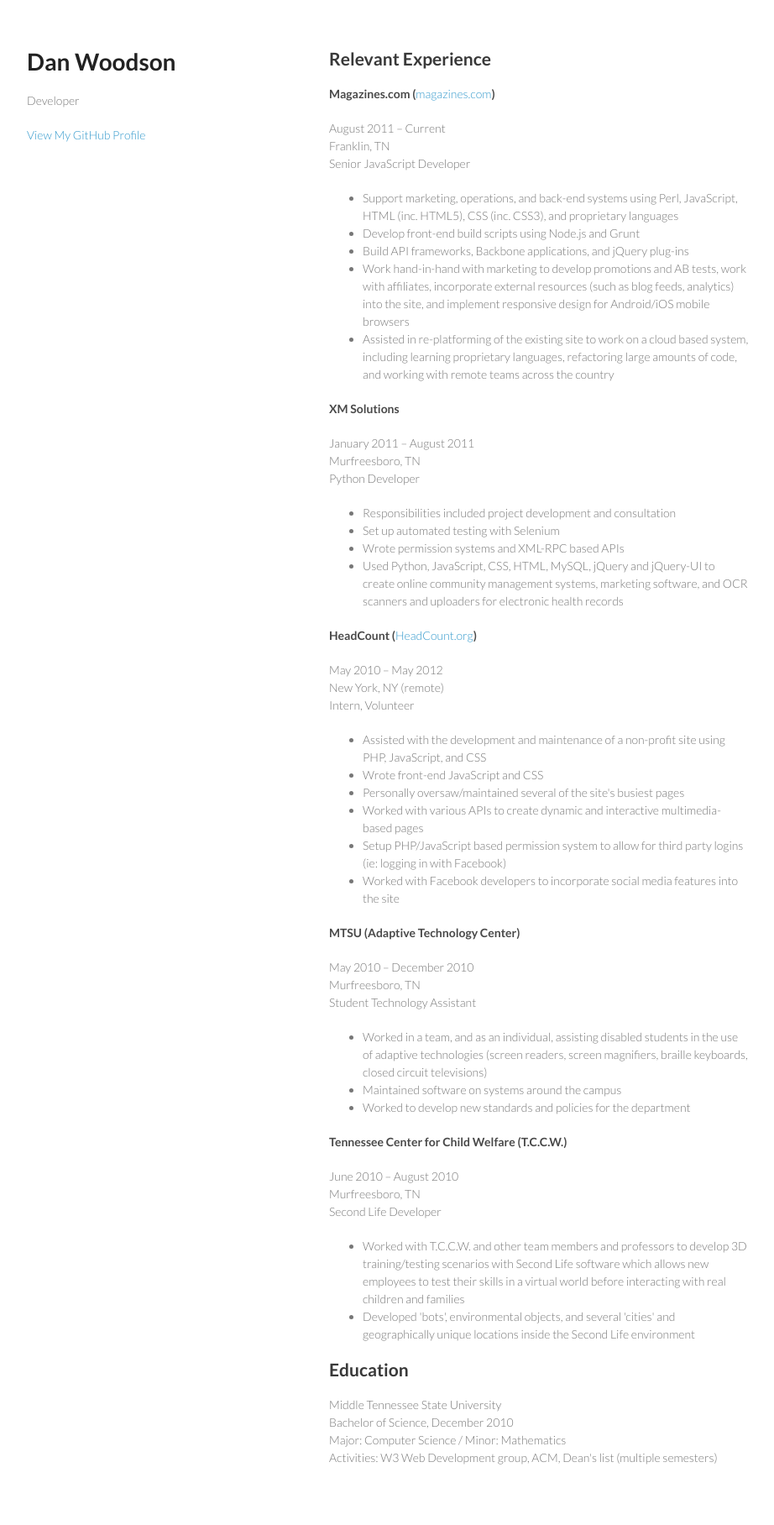
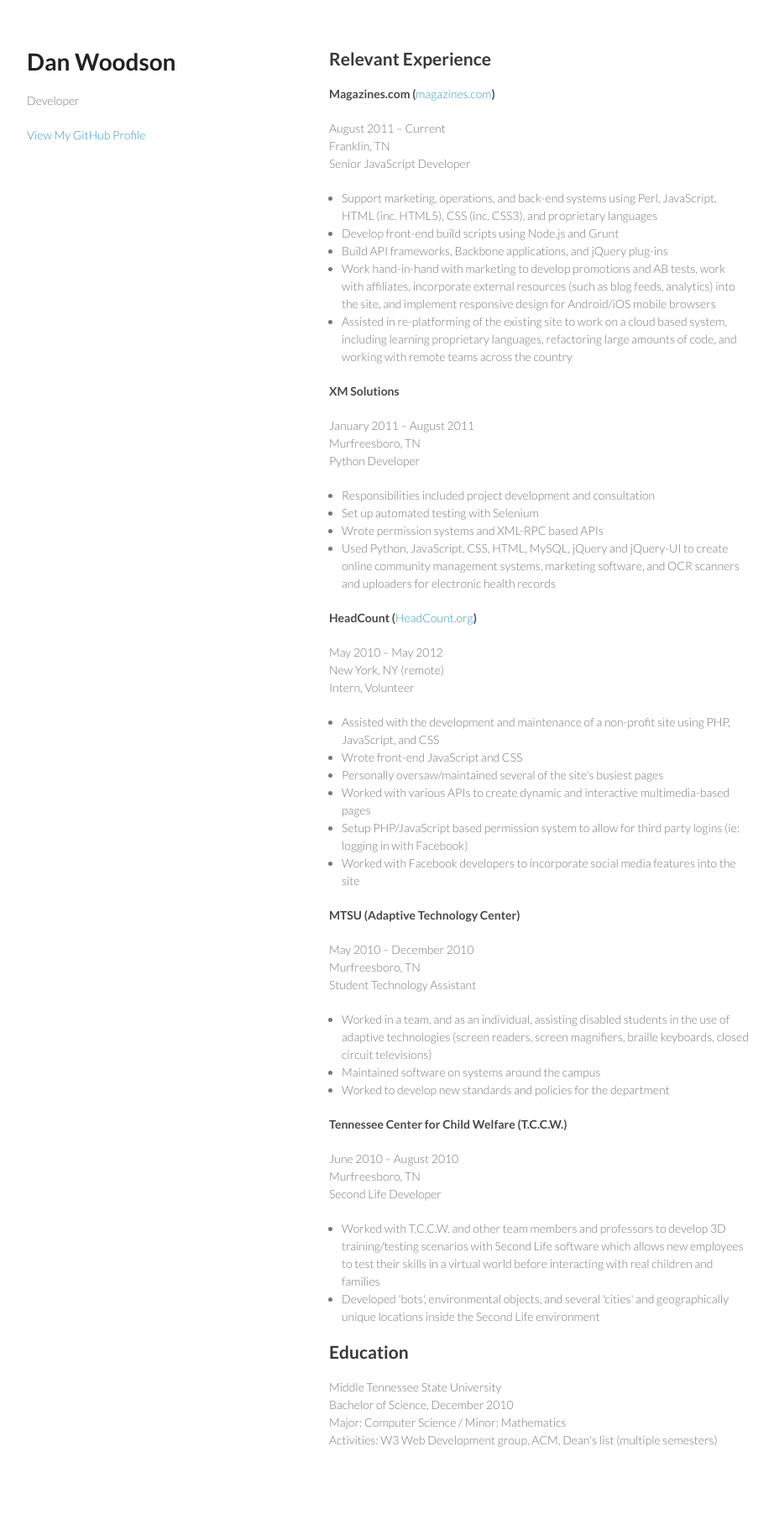
Before and after one commit to danwoods/danwoods.github.com, a Jekyll site: the page index.html, which Jekyll copies as it is, in a window 1280 px wide. Shown: the whole page at 84% size, without its empty margins (178-1100 px from the left). Built offline with Jekyll 4.4.1, drawn with Linux system fonts in a browser that asks for light colours; after the commit the page ends 1795 px from its top, so only the background shows below that.

Commit message:
style tweaks

```diff
--- a/stylesheets/styles.css
+++ b/stylesheets/styles.css
@@ -184,8 +184,8 @@
 }
 
 ul {
-  -webkit-padding-start:15;
-  padding-left:15;
+  -webkit-padding-start:15px;
+  padding-left:15px;
 }
 
 @media print, screen and (max-width: 960px) {
```
